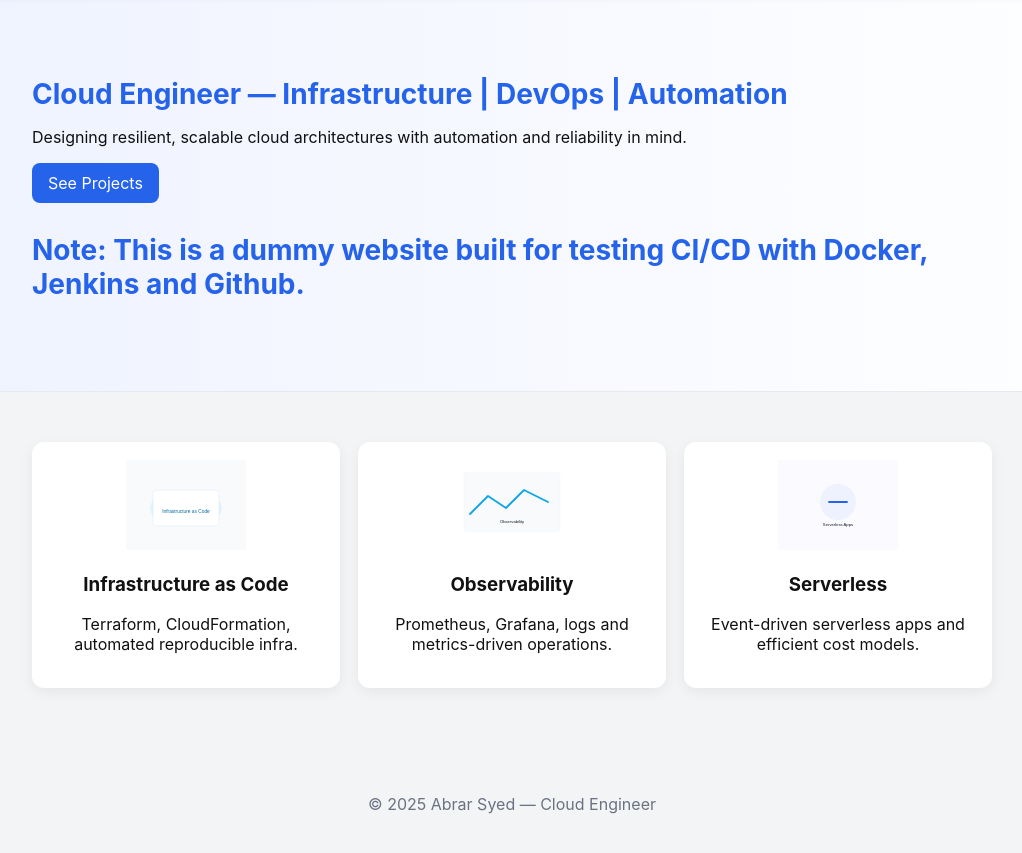
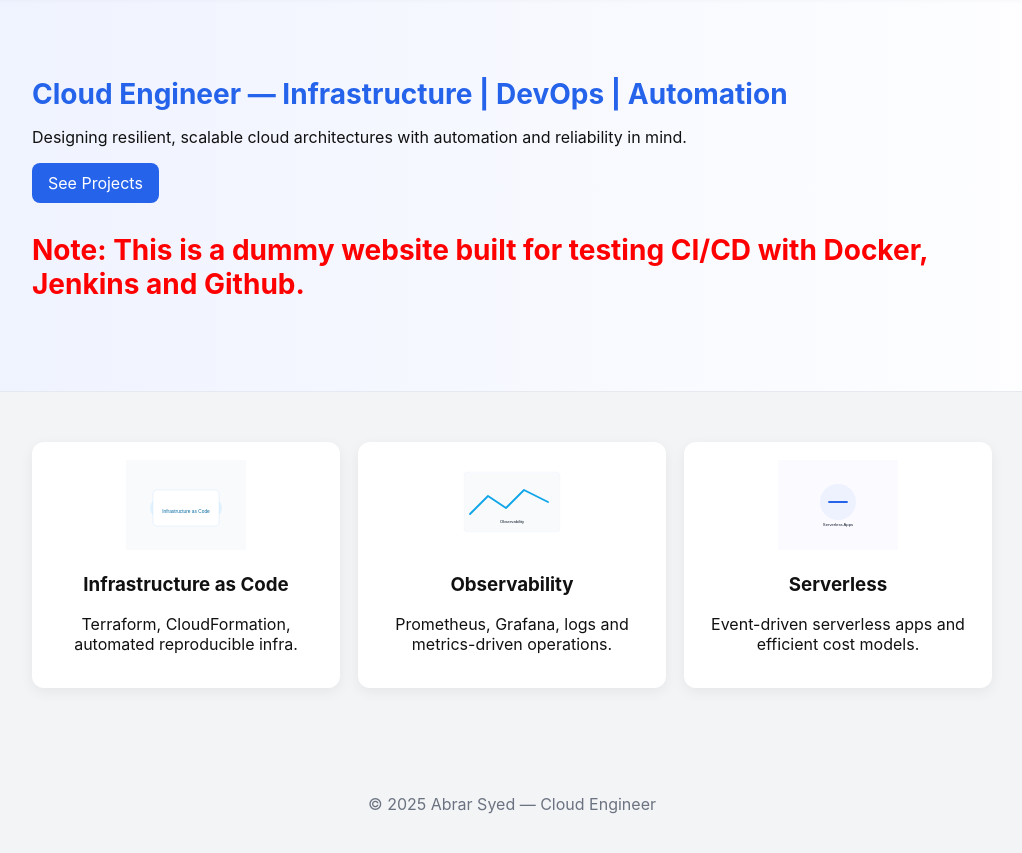
Before and after one commit to abrarsyedd/portfolio, a website: page public/index.html in a window 1280 px wide. Shown: the part 67-920 px from the top of the page, without its empty margins (128-1150 px from the left). Drawn offline with Linux system fonts and the light colour scheme.

Commit message:
Initial Commit

```diff
--- a/public/css/style.css
+++ b/public/css/style.css
@@ -17,7 +17,6 @@ body{font-family:Inter,system-ui,Arial,sans-serif;margin:0;background:var(--bg);
 .hero h2{margin:0 0 10px;font-size:28px;color:var(--accent)}
 .btn{display:inline-block;background:var(--accent);color:#fff;padding:10px 16px;border-radius:8px;text-decoration:none}
 .dummy{margin-top:30px}
-.note{color:red}
 .features{display:flex;gap:18px;margin-top:30px}
 .card{background:var(--card);padding:18px;border-radius:var(--radius);box-shadow:0 4px 14px rgba(2,6,23,0.06);flex:1;text-align:center}
 .card img{height:90px}
--- a/public/index.html
+++ b/public/index.html
@@ -25,7 +25,7 @@
       <p>Designing resilient, scalable cloud architectures with automation and reliability in mind.</p>
       <a class="btn" href="/portfolio.html">See Projects</a>
       <div class="dummy">
-      <h2 calss="note">Note: This is a dummy website built for testing CI/CD with Docker, Jenkins and Github.</h2>
+      <h2 calss="note" style="color: red;">Note: This is a dummy website built for testing CI/CD with Docker, Jenkins and Github.</h2>
       </div>
       </div>
   </main>
```
Also changed, not shown: 1 other file.
